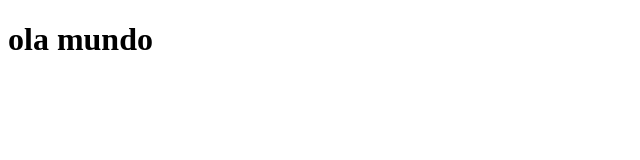
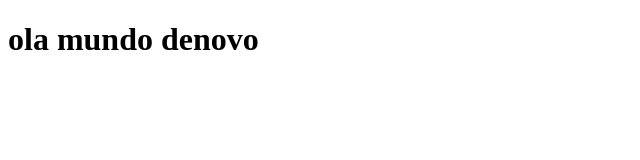
Before and after one commit to Jpsilva1572/teste11, a plain HTML site: page index.html in a window 1280 px wide. Shown: the whole page, without its empty margins (0-640 px from the left). Drawn offline with Linux system fonts and the light colour scheme.

Commit message:
Ola mundo denovo

```diff
--- a/index.html
+++ b/index.html
@@ -7,6 +7,6 @@
     <title>Document</title>
 </head>
 <body>
-    <h1>ola mundo</h1>
+    <h1>ola mundo denovo</h1>
 </body>
 </html>
```
